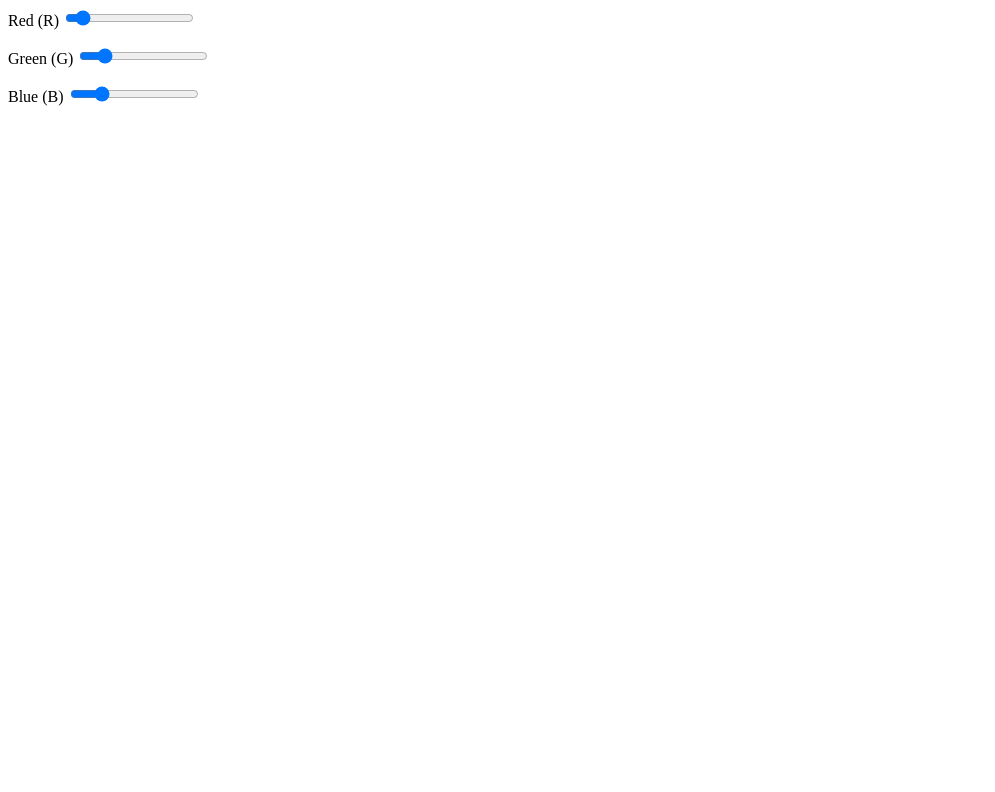
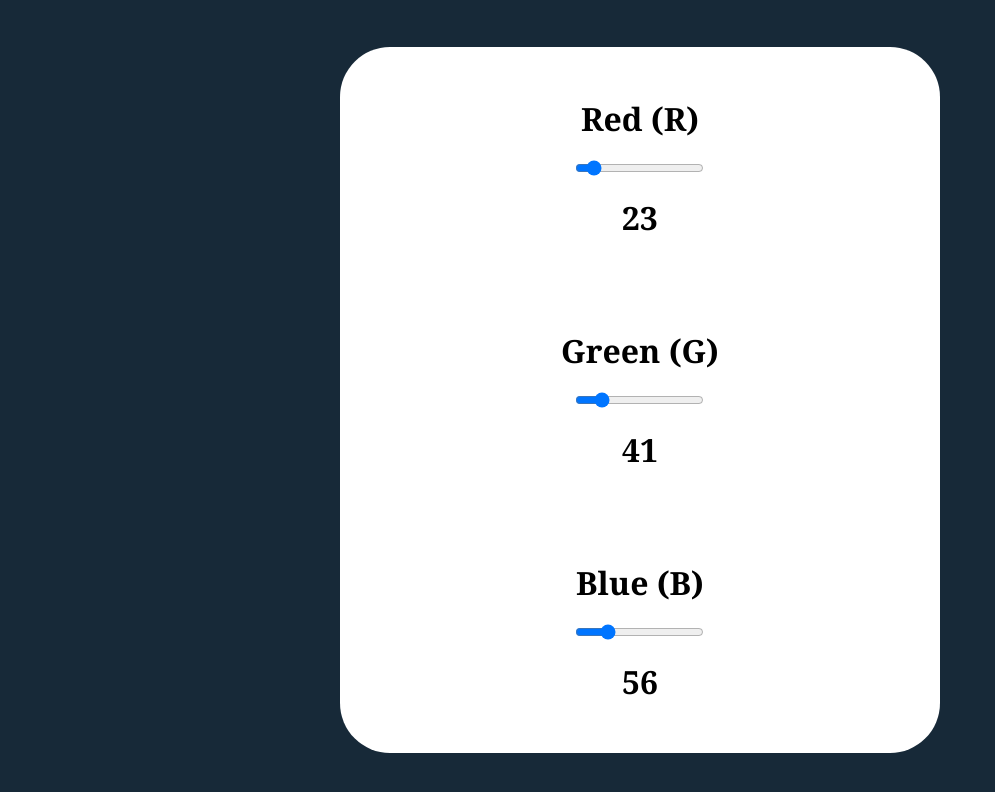
Before and after one commit to ManuelPeJu/Curso-Js-DOM, a plain HTML site: page colores-rgb-slider/index.html in a window 1280 px wide. Shown: the whole page, without its empty margins (0-995 px from the left). Drawn offline with Linux system fonts and the light colour scheme.

Commit message:
css and js

```diff
--- a/colores-rgb-slider/app.js
+++ b/colores-rgb-slider/app.js
@@ -0,0 +1,47 @@
+const redInput = document.getElementById('red');
+const greenInput = document.getElementById('green');
+const blueInput = document.getElementById('blue');
+
+console.log(redInput)
+
+const redText = document.getElementById('red-text');
+const greenText = document.getElementById('green-text');
+const blueText = document.getElementById('blue-text');
+
+let red = redInput.value;
+let green = greenInput.value;
+let blue = blueInput.value;
+
+redText.innerText = red
+greenText.innerText = green
+blueText.innerText = blue
+
+const updateColor = (red, green, blue) => {
+    const rgbColor = `rgb(${red}, ${green}, ${blue})`;
+
+    document.body.style.backgroundColor = rgbColor;
+}
+
+// Update Red
+
+redInput.addEventListener('change', (e) => {
+    red = e.target.value
+    redText.innerText = red;
+    updateColor(red, green, blue);
+})
+
+// Update Green
+
+greenInput.addEventListener('change', (e) => {
+    green = e.target.value
+    greenText.innerText = green;
+    updateColor(red, green, blue);
+})
+
+// Update Blue
+
+blueInput.addEventListener('change', (e) => {
+    blue = e.target.value
+    blueText.innerText = blue;
+    updateColor(red, green, blue);
+})
--- a/colores-rgb-slider/index.html
+++ b/colores-rgb-slider/index.html
@@ -3,24 +3,25 @@
 <head>
     <meta charset="UTF-8">
     <meta name="viewport" content="width=device-width, initial-scale=1.0">
-    <title>Document</title>
+    <link rel="stylesheet" href="styles.css">
+    <title>Color RGB</title>
 </head>
 <body>
     <div class="main-container">
         <div class="inner-container">
                 <div class="color">
                     <label for="red">Red (R)</label>
-                    <input type="range" min="0" max="255" value="23" step="1">
+                    <input id="red" type="range" min="0" max="255" value="23" step="1">
                     <p id="red-text"></p>
                 </div>
                 <div class="color">
                     <label for="green">Green (G)</label>
-                    <input type="range" min="0" max="255" value="41" step="1">
+                    <input id="green" type="range" min="0" max="255" value="41" step="1">
                     <p id="green-text"></p>
                 </div>
                 <div class="color">
                     <label for="blue">Blue (B)</label>
-                    <input type="range" min="0" max="255" value="56" step="1">
+                    <input id="blue" type="range" min="0" max="255" value="56" step="1">
                     <p id="blue-text"></p>
                 </div>
         </div>
--- a/colores-rgb-slider/styles.css
+++ b/colores-rgb-slider/styles.css
@@ -0,0 +1,45 @@
+* {
+    margin: 0;
+    padding: 0;
+
+}
+
+body {
+    height: 100vh;
+    display: flex;
+    justify-content: center;
+    align-items: center;
+    text-align: center;
+    background-color: rgb(23, 41, 56);
+}
+
+/* Containers */
+
+.main-container {
+    width: 50vw;
+    max-width: 600px;
+    min-height: 350px;
+    display: flex;
+    flex-wrap: wrap;
+    justify-content: center;
+    align-items: center;
+    background-color: white;
+    border-radius: 50px;
+
+}
+
+.color {
+    padding: 20px;
+    margin: 10px;
+    font-size: 2em;
+    font-weight: bold;
+    font-family: Georgia, 'Times New Roman', Times, serif;
+    display: flex;
+    flex-direction: column;
+    justify-content: space-around;
+    align-items: center;
+}
+
+label, p {
+    margin: 20px;
+}
```
